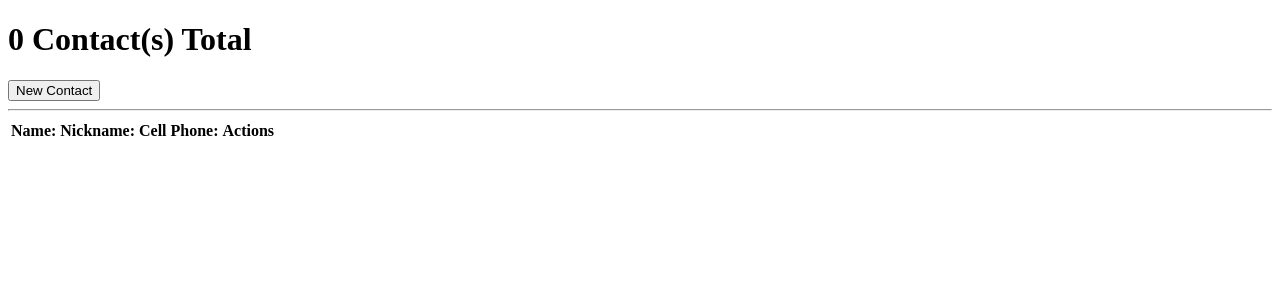
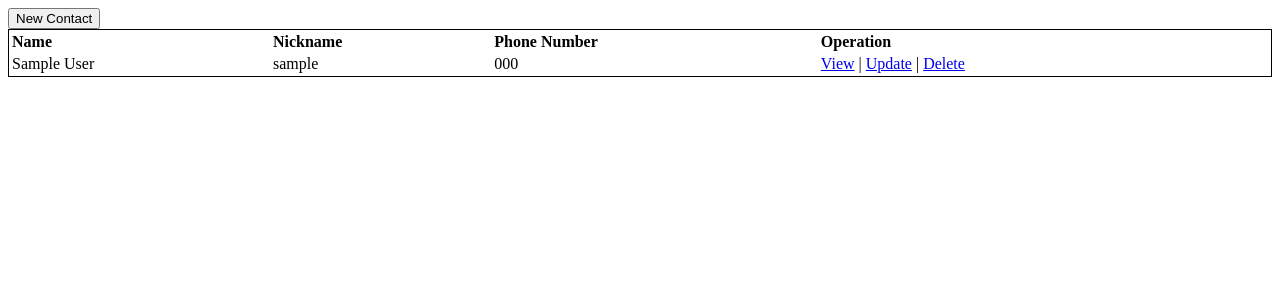
Before and after one commit to johncris09/Phonebook, a PHP site: page / in a window 1280 px wide. Shown: the top 300 px of the page. Run offline with PHP 8.4, Linux system fonts and the light colour scheme; the visitor is signed in with stand-in values (Sample User, id 1); tables that the repository leaves empty or names only in its code hold one stand-in row (values such as "Sample post"); lists and menus that the app fills with data are empty.

Commit message:
can now view data

```diff
--- a/index.php
+++ b/index.php
@@ -1,19 +1,10 @@
 <?php
    include('session.php');
-   include('config.php');
 
+   $user_id = $_SESSION['user_id'];
 
-	$contacts = array();
+   $result = mysqli_query($conn, "Select Contact_ID, CONCAT(First_Name,' ', Last_Name) as Name, Nickname, Phone_Number from contacts where User_ID ='$user_id'");
 
-	$all_contacts = "select * from contacts where contact_status = '1'";
-
-	$sql_all_contacts = $conn->query($all_contacts);
-
-	$total_contacts = $sql_all_contacts->num_rows;
-
-	while ($row = mysqli_fetch_assoc($sql_all_contacts)) {
-		$contacts[] = $row;
-	}
 
 ?>
 
@@ -28,30 +19,40 @@
 
 		<!-- content section -->
 		<div class="content">
-			<div class="floatl"><h1><?php echo $total_contacts ?> Contact(s) Total</h1></div>
+
 			<a class="floatr" href="insert_contact.php"><input class="cancel_contact_button" type="button" value="New Contact"></a>
-			<div class="clear"></div>
-				<hr class="pageTitle">
-				<table id="contactsTable" class="display">
+			<table style="width:100%;text-align:left; border: 1px solid black">
 				<thead>
-						<tr align="left">
-							<th>Name:</th>
-							<th>Nickname:</th>
-							<th>Cell Phone:</th>
-							<th>Actions</th>
+					<tr>
+						<th>Name</th>
+						<th>Nickname</th>
+						<th>Phone Number</th>
+						<th>Operation</th>
+
 					</tr>
 				</thead>
 				<tbody>
-					 	<?php foreach ($contacts as $contact) {?>
+					<?php while ($row = mysqli_fetch_array($result)) { ?>
 					<tr>
-							<td><a href="contact.php?id=<?php echo $contact["contact_id"]; ?>"><?php echo $contact["contact_fname"] . " " . $contact["contact_lname"]; ?></a></td>
-							<td><?php echo $contact["contact_nickname"]; ?></td>
-							<td><?php echo $contact["contact_cphone"]; ?></td>
-							<td><a href="update_contact.php?id=<?php echo $contact["contact_id"]; ?>"><i class="fa fa-pencil"></i></a> | <a href="delete_contact.php?id=<?php echo $contact["contact_id"] ?>"><i class="fa fa-trash-o"></i></a></td>
+						<td><?php echo $row['Name'] ?></td>
+						<td><?php echo $row['Nickname'] ?></td>
+						<td><?php echo $row['Phone_Number'] ?></td>
+						<td>
+							<a href="view_contact.php?id=<?php echo $row["Contact_ID"]; ?>">View</a> |
+							<a href="update_contact.php?id=<?php echo $row["Contact_ID"]; ?>">Update</a> |
+							<a href="delete_contact.php?id=<?php echo $row["Contact_ID"] ?>">Delete</i></a>
+						</td>
+
 					</tr>
 					<?php } ?>
+
+
+
 				</tbody>
+
 			</table>
+
+
 		</div>
 	</div>
 </body>
```
Lines whose indentation alone changed are shown as unchanged.
